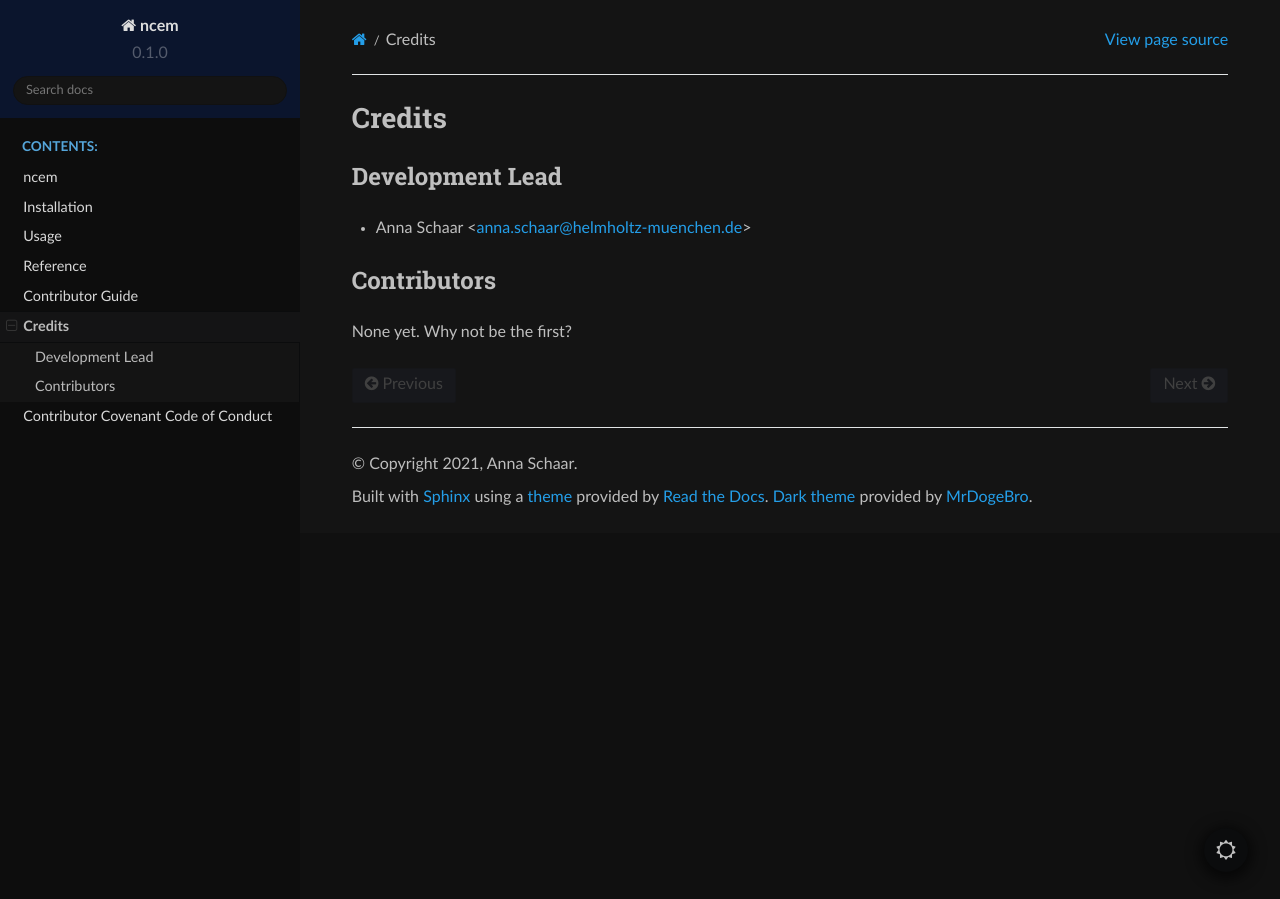
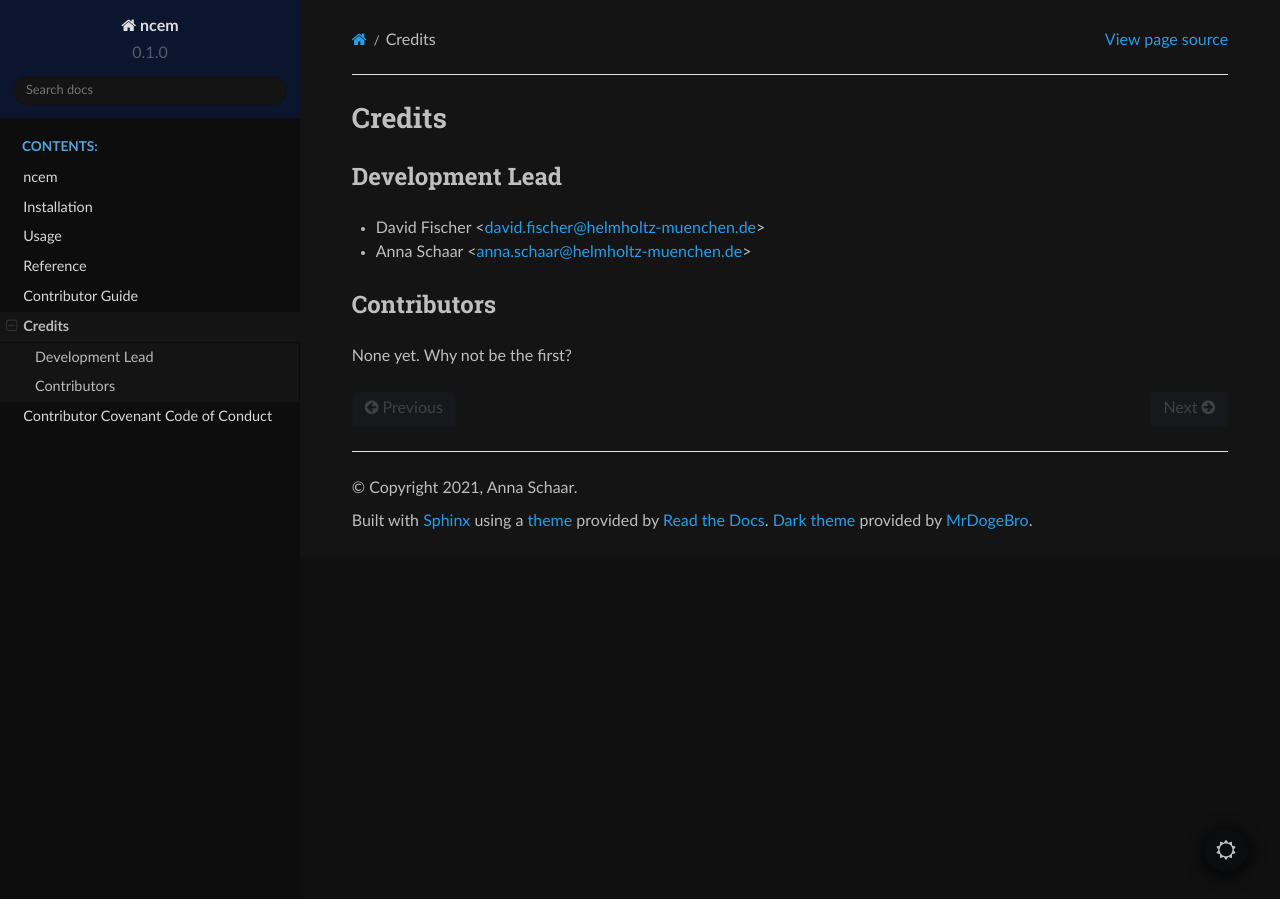
Before and after one commit to theislab/ncem, a Sphinx documentation site: the page built from docs/authors.rst, in a window 1280 px wide. Built offline with Sphinx 7.4.7 and the Read the Docs theme 2.0.0, drawn with Linux system fonts in a browser that asks for light colours.

Commit message:
Update authors.rst

```diff
--- a/docs/authors.rst
+++ b/docs/authors.rst
@@ -5,6 +5,7 @@ Credits
 Development Lead
 ----------------
 
+* David Fischer <david.fischer@helmholtz-muenchen.de>
 * Anna Schaar <anna.schaar@helmholtz-muenchen.de>
 
 Contributors
```
